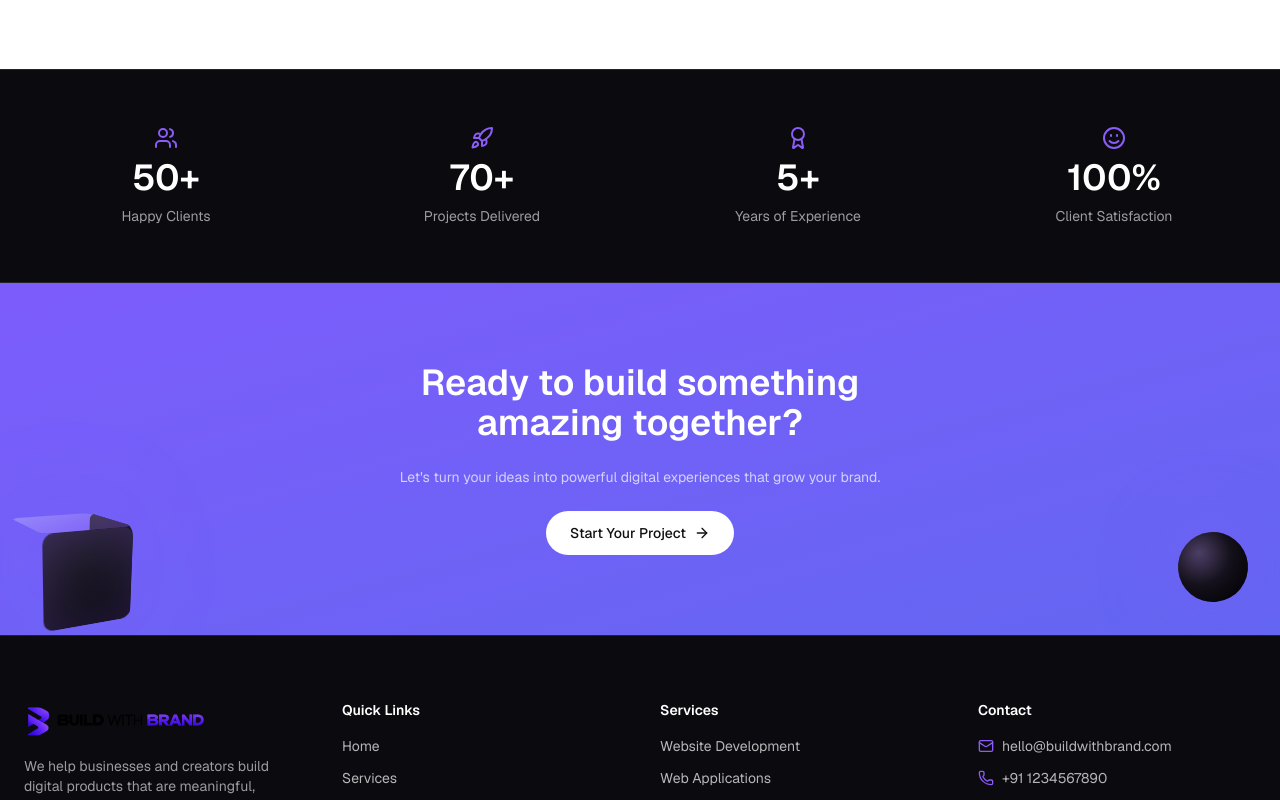
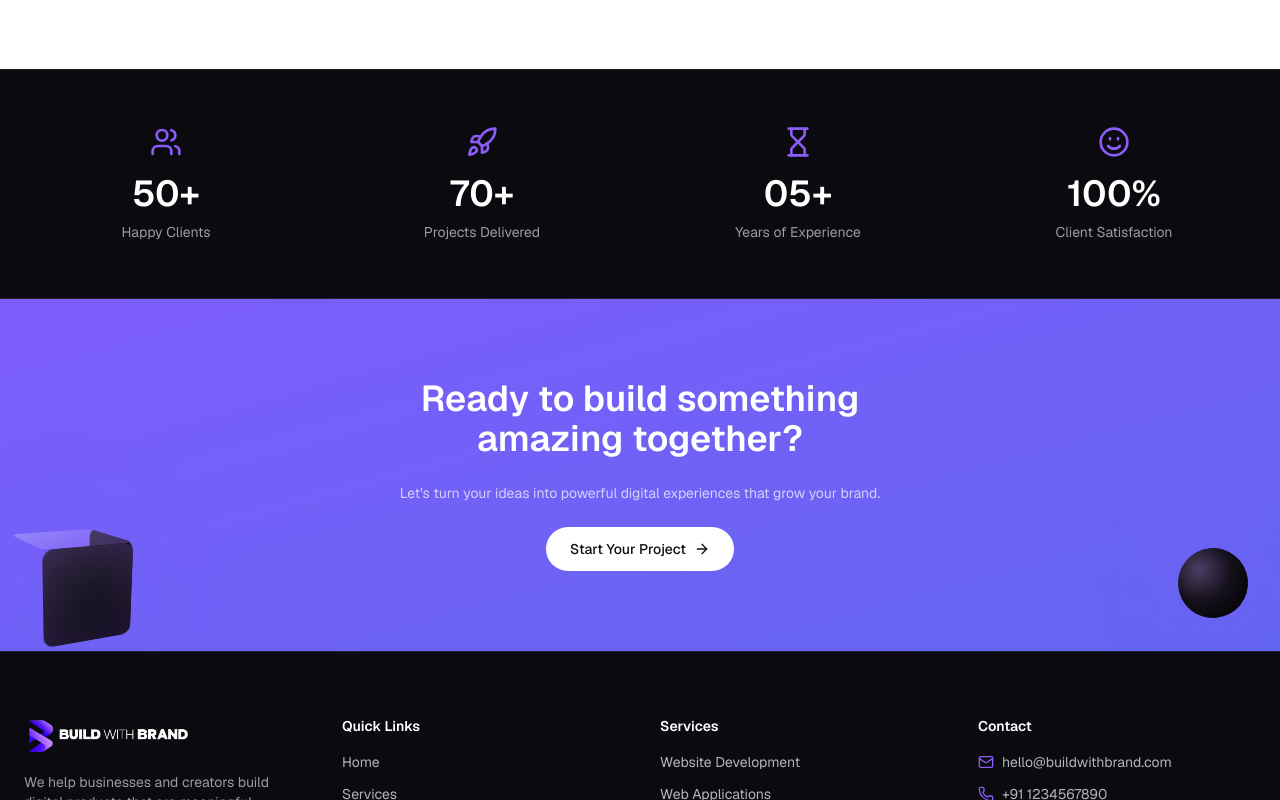
Before and after one commit to rawat-nikhil/build-with-brand, a Next.js app: page / in a window 1280 px wide. Shown: the part 1640-2440 px from the top of the page. Built offline with nearby package versions, Linux system fonts and the light colour scheme.

Commit message:
refinement: stat bar

```diff
--- a/src/app/about/page.tsx
+++ b/src/app/about/page.tsx
@@ -1,6 +1,6 @@
 import type { Metadata } from "next";
 import Link from "next/link";
-import { ArrowRight, Award, Gem, Play, Rocket, ShieldCheck, Smile, Users, Zap } from "lucide-react";
+import { ArrowRight, Gem, Play, ShieldCheck, Users, Zap } from "lucide-react";
 
 import { Hero } from "@/components/marketing/hero";
 import { Eyebrow } from "@/components/marketing/eyebrow";
@@ -11,19 +11,13 @@ import { CTASection } from "@/components/marketing/cta-section";
 import { FloatingCube } from "@/components/decor/floating-cube";
 import { FloatingSphere } from "@/components/decor/floating-sphere";
 import { FloatingGlassPanel } from "@/components/decor/floating-glass-panel";
+import { stats } from "@/lib/stats";
 
 export const metadata: Metadata = {
   title: "About — Build With Brand",
   description:
     "We're a digital studio helping businesses and creators build meaningful, functional digital products.",
 };
-
-const stats = [
-  { icon: Users, value: "50+", label: "Happy Clients" },
-  { icon: Rocket, value: "70+", label: "Projects Delivered" },
-  { icon: Award, value: "5+", label: "Years of Experience" },
-  { icon: Smile, value: "100%", label: "Client Satisfaction" },
-];
 
 const values = [
   {
--- a/src/app/page.tsx
+++ b/src/app/page.tsx
@@ -1,6 +1,5 @@
 import type { Metadata } from "next";
 import {
-  Award,
   Code,
   Monitor,
   Palette,
@@ -8,8 +7,6 @@ import {
   Rocket,
   Search,
   ShoppingCart,
-  Smile,
-  Users,
 } from "lucide-react";
 
 import { Hero } from "@/components/marketing/hero";
@@ -22,6 +19,7 @@ import { CTASection } from "@/components/marketing/cta-section";
 import { HeroPaginationDots } from "@/components/marketing/hero-pagination-dots";
 import { FloatingCube } from "@/components/decor/floating-cube";
 import { FloatingSphere } from "@/components/decor/floating-sphere";
+import { stats } from "@/lib/stats";
 
 export const metadata: Metadata = {
   title: "Build With Brand — Digital Studio",
@@ -77,13 +75,6 @@ const processSteps = [
     title: "Launch & Support",
     description: "We launch successfully and stay with you for continuous support.",
   },
-];
-
-const stats = [
-  { icon: Users, value: "50+", label: "Happy Clients" },
-  { icon: Rocket, value: "70+", label: "Projects Delivered" },
-  { icon: Award, value: "5+", label: "Years of Experience" },
-  { icon: Smile, value: "100%", label: "Client Satisfaction" },
 ];
 
 function LaptopMockup() {
--- a/src/components/marketing/footer.tsx
+++ b/src/components/marketing/footer.tsx
@@ -42,8 +42,8 @@ export function Footer() {
             <Image
               src="/header.png"
               alt="Build with Brand"
-              width={645}
-              height={140}
+              width={700}
+              height={200}
               className="h-10 w-auto"
             />
           </Link>
--- a/src/components/marketing/navbar.tsx
+++ b/src/components/marketing/navbar.tsx
@@ -30,7 +30,11 @@ export function Navbar() {
   return (
     <header className="sticky top-0 z-50 border-b border-white/10 bg-brand-bg-dark/90 backdrop-blur-md">
       <div className="mx-auto flex h-16 max-w-7xl items-center justify-between px-6">
-        <Link href="/" className="flex items-center" onClick={() => setOpen(false)}>
+        <Link
+          href="/"
+          className="flex items-center"
+          onClick={() => setOpen(false)}
+        >
           <Image
             src="/header.png"
             alt="Build with Brand"
@@ -41,6 +45,7 @@ export function Navbar() {
           />
         </Link>
 
+        <div className="flex justify-between gap-5">
           <nav className="hidden items-center gap-8 md:flex">
             {NAV_LINKS.map((link) => {
               const active = isActive(pathname, link.href);
@@ -50,7 +55,9 @@ export function Navbar() {
                   href={link.href}
                   className={cn(
                     "relative py-2 text-sm font-medium transition-colors",
-                  active ? "text-brand-violet" : "text-white/80 hover:text-white"
+                    active
+                      ? "text-brand-violet"
+                      : "text-white/80 hover:text-white",
                   )}
                 >
                   {link.label}
@@ -78,6 +85,7 @@ export function Navbar() {
             {open ? <X className="size-6" /> : <Menu className="size-6" />}
           </button>
         </div>
+      </div>
 
       {open && (
         <nav className="border-t border-white/10 bg-brand-bg-dark px-6 py-4 md:hidden">
@@ -91,14 +99,19 @@ export function Navbar() {
                   onClick={() => setOpen(false)}
                   className={cn(
                     "text-sm font-medium",
-                    active ? "text-brand-violet" : "text-white/80"
+                    active ? "text-brand-violet" : "text-white/80",
                   )}
                 >
                   {link.label}
                 </Link>
               );
             })}
-            <CtaButton href="/contact" size="sm" className="mt-2 w-fit" onClick={() => setOpen(false)}>
+            <CtaButton
+              href="/contact"
+              size="sm"
+              className="mt-2 w-fit"
+              onClick={() => setOpen(false)}
+            >
               Let&apos;s Build
             </CtaButton>
           </div>
--- a/src/components/marketing/stats-bar.tsx
+++ b/src/components/marketing/stats-bar.tsx
@@ -14,7 +14,7 @@ export function StatsBar({ stats, className }: { stats: Stat[]; className?: stri
       <div className="mx-auto grid max-w-7xl grid-cols-2 gap-8 px-6 sm:grid-cols-4">
         {stats.map((stat) => (
           <div key={stat.label} className="flex flex-col items-center gap-2 text-center">
-            <stat.icon className="size-6 text-brand-violet" />
+            <stat.icon className="size-8 mb-2 text-brand-violet" />
             <p className="text-3xl font-semibold text-white sm:text-4xl">{stat.value}</p>
             <p className="text-sm text-white/60">{stat.label}</p>
           </div>
--- /dev/null
+++ b/src/lib/stats.ts
@@ -0,0 +1,10 @@
+import { Hourglass, Rocket, Smile, Users } from "lucide-react";
+
+import type { Stat } from "@/components/marketing/stats-bar";
+
+export const stats: Stat[] = [
+  { icon: Users, value: "50+", label: "Happy Clients" },
+  { icon: Rocket, value: "70+", label: "Projects Delivered" },
+  { icon: Hourglass, value: "05+", label: "Years of Experience" },
+  { icon: Smile, value: "100%", label: "Client Satisfaction" },
+];
```
Also changed, not shown: public/header.png. Lines whose indentation alone changed are shown as unchanged.
